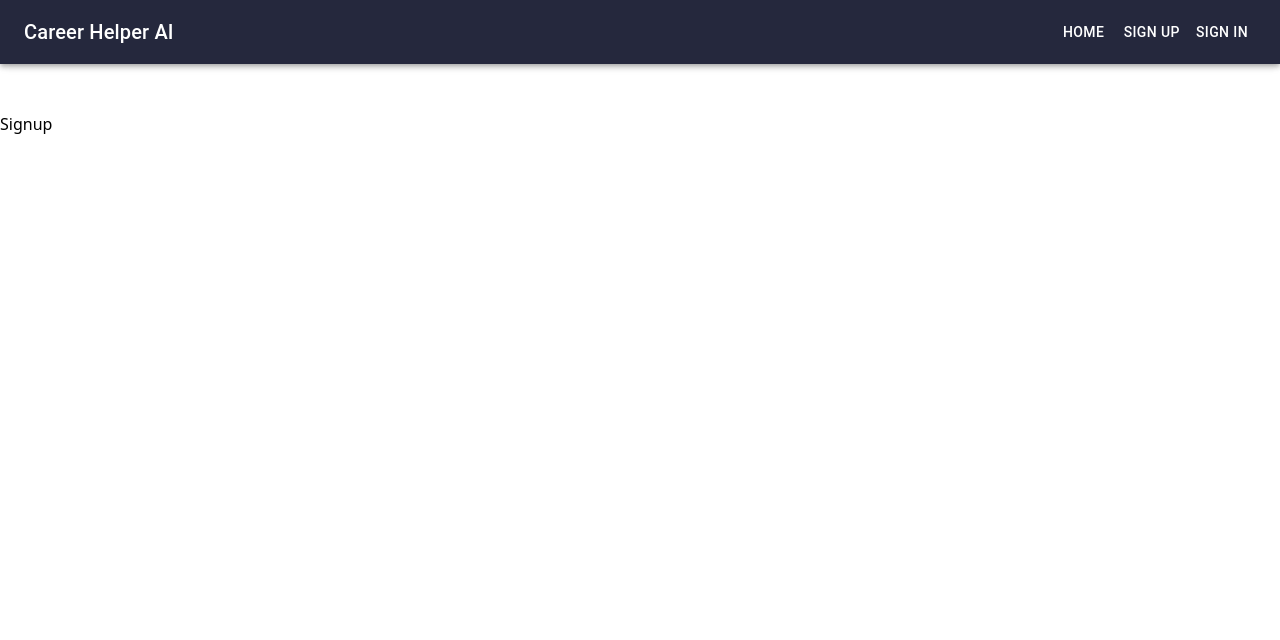
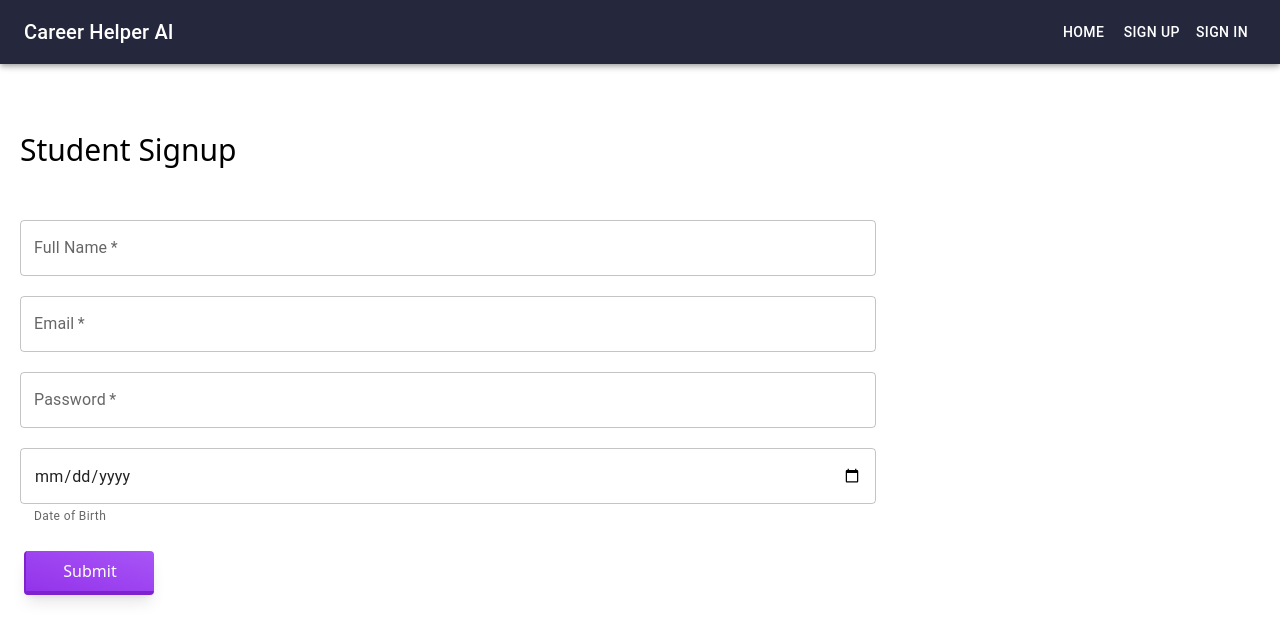
Before and after one commit to kuldp18/career-helper-ai-frontend, a React (Create React App) app: page /signup in a window 1280 px wide. Shown: the top 640 px of the page. Built offline with nearby package versions, Linux system fonts and the light colour scheme.

Commit message:
added signup form

```diff
--- a/src/components/Navbar.jsx
+++ b/src/components/Navbar.jsx
@@ -35,7 +35,6 @@ function Navbar(props) {
       <List>
         {navItems.map((item) => {
           const route = item.split(' ').join('').toLowerCase();
-          console.log(route);
           return (
             <ListItem key={item} disablePadding>
               <Link to={`/${route}`}>
--- a/src/components/Signup.jsx
+++ b/src/components/Signup.jsx
@@ -1,11 +1,77 @@
-import React from 'react';
+import React, { useState } from 'react';
+import { TextField } from '@mui/material';
 import Navbar from './Navbar';
 
 const Signup = () => {
+  const [form, setForm] = useState({
+    fullName: '',
+    email: '',
+    password: '',
+    dob: null,
+  });
+  const handleChange = (e) => {
+    e.preventDefault();
+    setForm({ ...form, [e.target.name]: e.target.value });
+  };
+
+  const handleSubmit = (e) => {
+    e.preventDefault();
+    console.log(form);
+  };
   return (
     <>
       <Navbar />
-      Signup
+      <div>
+        <form
+          className="w-[70%] p-5 flex flex-col gap-5"
+          onSubmit={handleSubmit}
+        >
+          <h3 className="text-3xl mb-8">Student Signup</h3>
+          <TextField
+            id="outlined-name"
+            label="Full Name"
+            value={form.fullName}
+            onChange={handleChange}
+            name="fullName"
+            required
+          />
+          <TextField
+            id="outlined-email"
+            label="Email"
+            value={form.email}
+            type={'email'}
+            onChange={handleChange}
+            name="email"
+            required
+          />
+          <TextField
+            id="outlined-password"
+            label="Password"
+            value={form.password}
+            type={'password'}
+            onChange={handleChange}
+            name="password"
+            required
+          />
+          <TextField
+            id="outlined-dob"
+            value={form.dob}
+            helperText="Date of Birth"
+            onChange={handleChange}
+            type="date"
+            name="dob"
+            required
+          />
+
+          <button
+            className="w-[130px] rounded relative inline-flex group items-center justify-center px-3.5 py-2 m-1 cursor-pointer border-b-4 border-l-2 active:border-purple-600 active:shadow-none shadow-lg bg-gradient-to-tr from-purple-600 to-purple-500 border-purple-700 text-white"
+            type="submit"
+          >
+            <span className="absolute w-0 h-0 transition-all duration-300 ease-out bg-white rounded-full group-hover:w-32 group-hover:h-32 opacity-10"></span>
+            <span className="relative">Submit</span>
+          </button>
+        </form>
+      </div>
     </>
   );
 };
```
